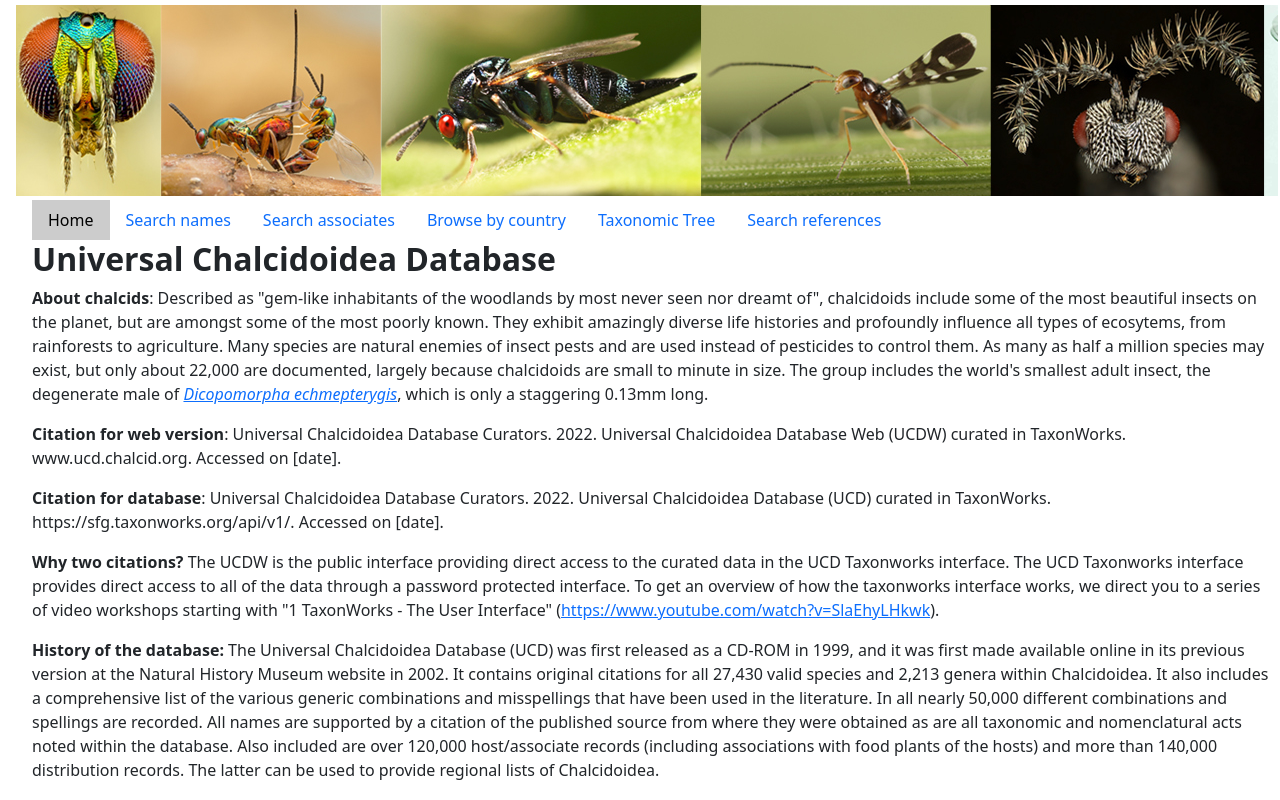
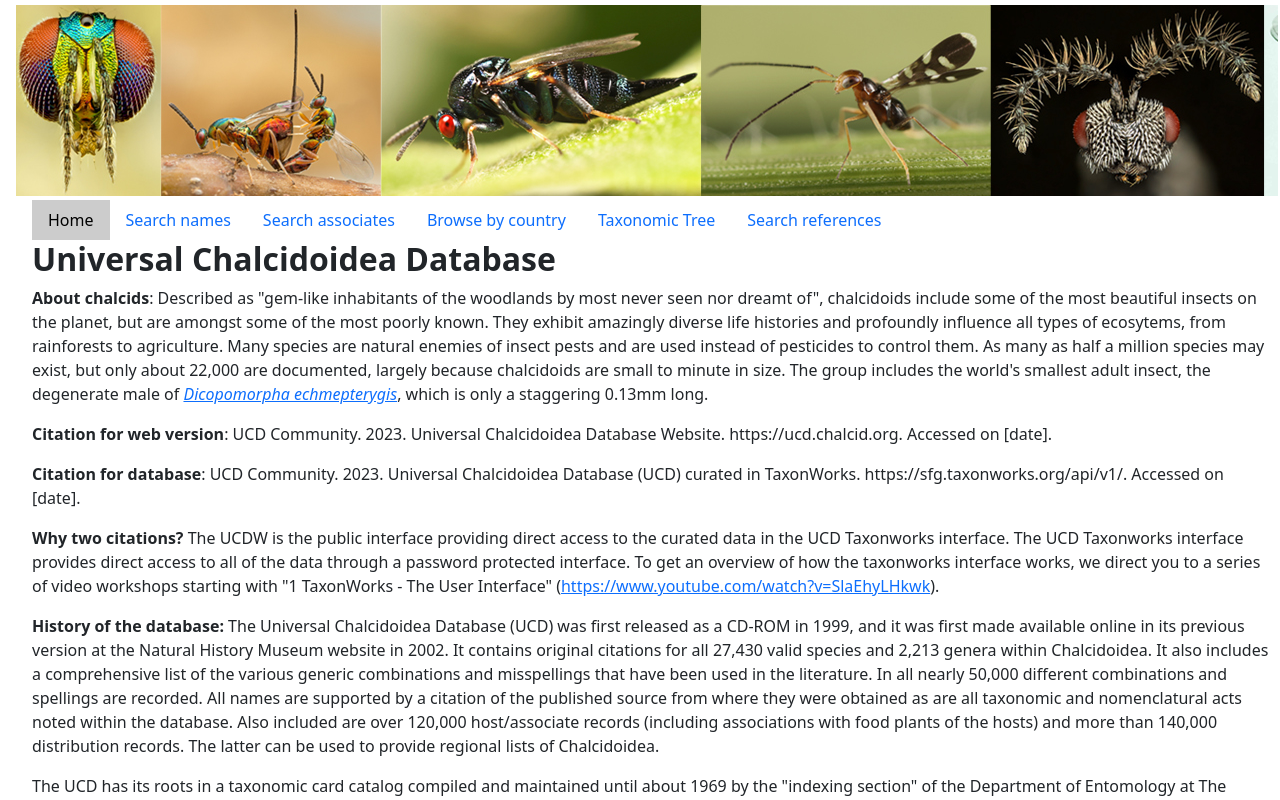
Before and after one commit to chalcid/ucd_website, a Vue app: page / in a window 1280 px wide. Shown: the top 800 px of the page. Built offline with nearby package versions, Linux system fonts and the light colour scheme.

Commit message:
Updated home page to fix citations

```diff
--- a/src/components/HomePage.vue
+++ b/src/components/HomePage.vue
@@ -18,9 +18,9 @@
     <h1>Universal Chalcidoidea Database</h1>
     <p><strong>About chalcids</strong>: Described as "gem-like inhabitants of the woodlands by most never seen nor dreamt of", chalcidoids include some of the most beautiful insects on the planet, but are amongst some of the most poorly known. They exhibit amazingly diverse life histories and profoundly influence all types of ecosytems, from rainforests to agriculture. Many species are natural enemies of insect pests and are used instead of pesticides to control them. As many as half a million species may exist, but only about 22,000 are documented, largely because chalcidoids are small to minute in size. The group includes the world's smallest adult insect, the degenerate male of <router-link :to="{ path: '/taxon', query: { taxonID: 471092 }}"><i>Dicopomorpha echmepterygis</i></router-link>, which is only a staggering 0.13mm long.</p>
 
-    <p><strong>Citation for web version</strong>: Universal Chalcidoidea Database Curators. 2022. Universal Chalcidoidea Database Web (UCDW) curated in TaxonWorks. www.ucd.chalcid.org. Accessed on [date].</p>
+    <p><strong>Citation for web version</strong>: UCD Community. 2023. Universal Chalcidoidea Database Website. https://ucd.chalcid.org. Accessed on [date].</p>
 
-    <p><strong>Citation for database</strong>: Universal Chalcidoidea Database Curators. 2022. Universal Chalcidoidea Database (UCD) curated in TaxonWorks. https://sfg.taxonworks.org/api/v1/. Accessed on [date].</p>
+    <p><strong>Citation for database</strong>: UCD Community. 2023. Universal Chalcidoidea Database (UCD) curated in TaxonWorks. https://sfg.taxonworks.org/api/v1/. Accessed on [date].</p>
 
     <p><strong>Why two citations?</strong> The UCDW is the public interface providing direct access to the curated data in the UCD Taxonworks interface. The UCD Taxonworks interface provides direct access to all of the data through a password protected interface. To get an overview of how the taxonworks interface works, we direct you to a series of video workshops starting with "1 TaxonWorks - The User Interface" (<a href="https://www.youtube.com/watch?v=SlaEhyLHkwk">https://www.youtube.com/watch?v=SlaEhyLHkwk</a>).</p>
 
```
Also changed, not shown: 3 other files (tests, documents, lock files or other folders).
